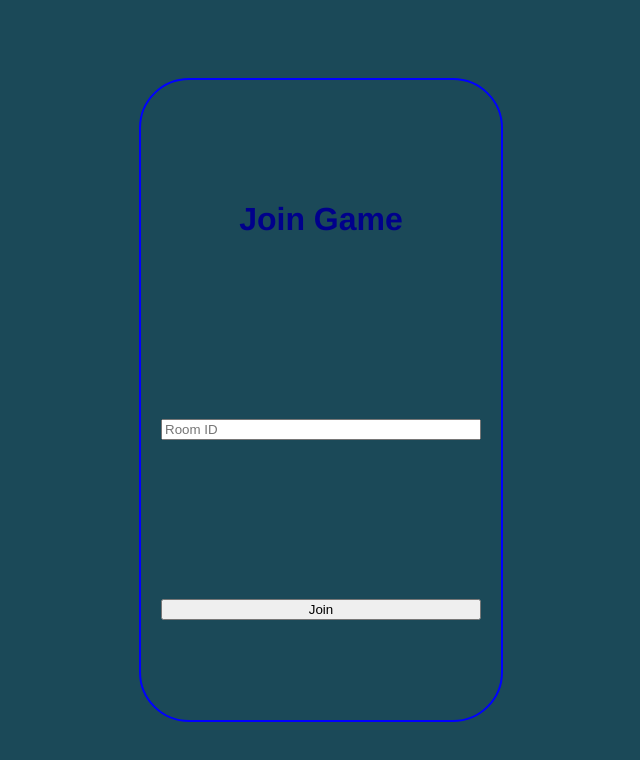
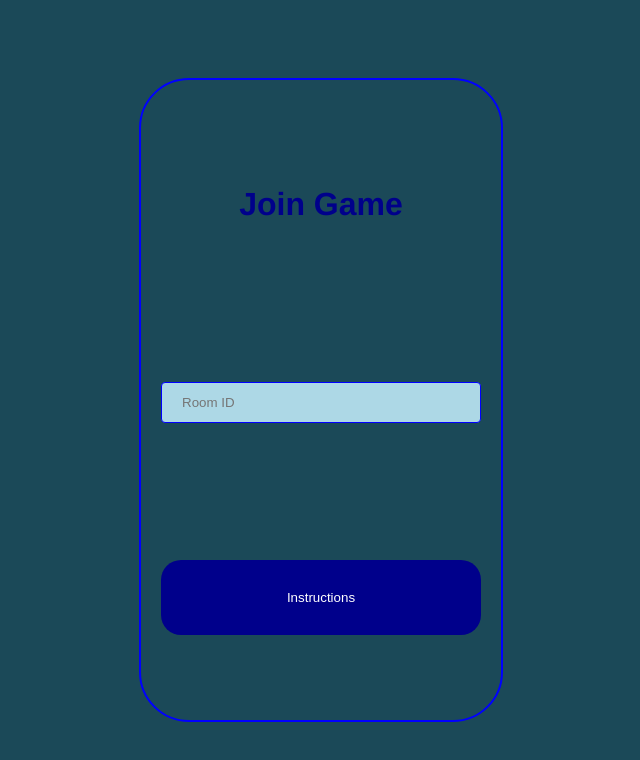
Before and after one commit to ElipticNight/pirate-client, a Vue app: page /join in a window 1280 px wide. Shown: the top 760 px of the page, without its empty margins (319-959 px from the left). Built offline with nearby package versions, Linux system fonts and the light colour scheme; no server answers.

Commit message:
added styling to join view join now switches to the correct url

```diff
--- a/src/views/JoinGame.vue
+++ b/src/views/JoinGame.vue
@@ -2,14 +2,42 @@
   <div class="base-window">
     <div class="base-container">
       <h1>Join Game</h1>
-      <input type="text" name="roomid" placeholder="Room ID">
-      <input type="button" value="Join">
+      <input class="game-id-button" type="text" v-model="roomID" placeholder="Room ID">
+      <RouteButton button-text="Instructions" :route-target="target"></RouteButton>
     </div>
   </div>
 </template>
 <script>
+import RouteButton from '../components/RouteButton.vue';
+
 export default {
-  name: "JoinGame"
+  components: { RouteButton },
+  name: "JoinGame",
+
+  data: function() {
+    return {
+      roomID: ''
+    }
+  },
+
+  computed: {
+    target: function() {
+      return "play/" + this.roomID
+    }
+  }
 };
 </script>
-<style lang="scss" scoped></style>
+<style lang="scss" scoped>
+.game-id-button {
+  margin: 8px 0;
+  display: inline-block;
+  border: 1px solid blue;
+  border-radius: 4px;
+  box-sizing: border-box;
+  padding: 12px 20px;
+  background-color: lightblue;
+  &:hover {
+    box-shadow: 0px 0px 1px 1px blue;
+  }
+}
+</style>
```
